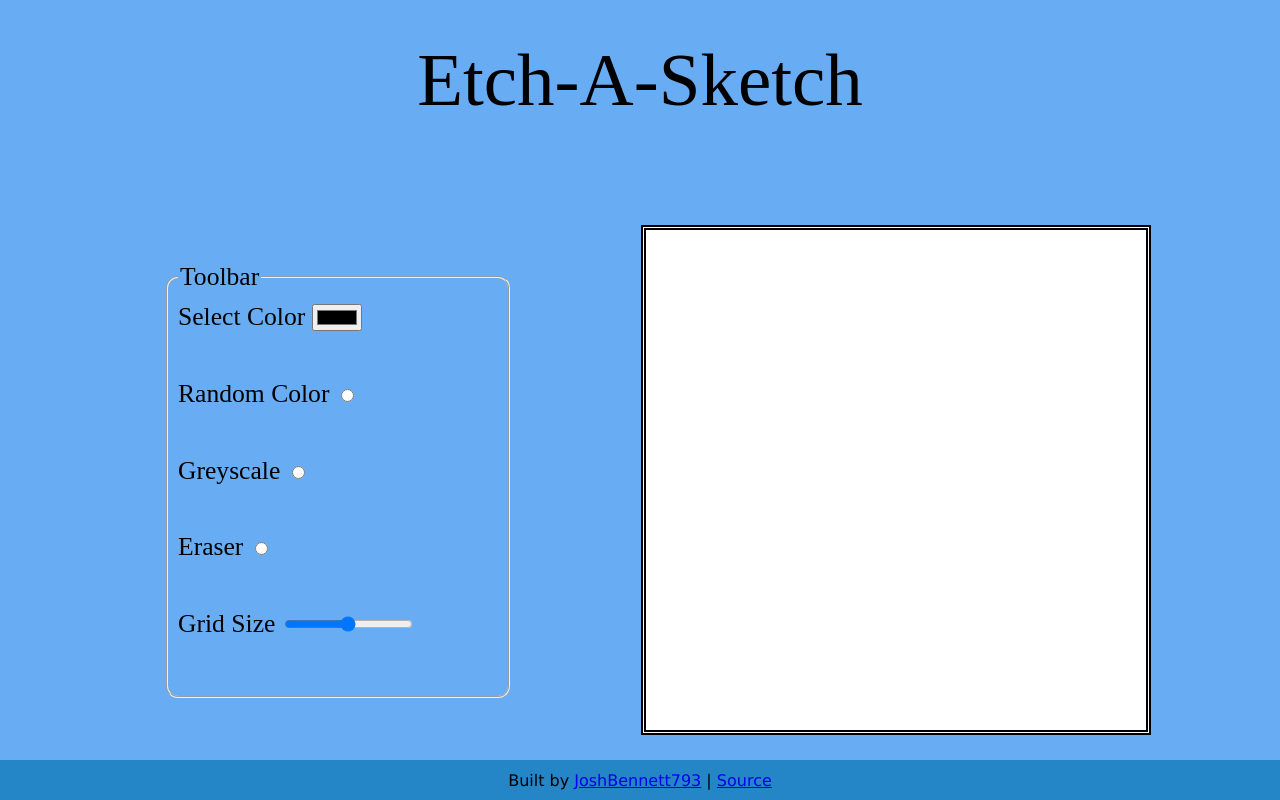
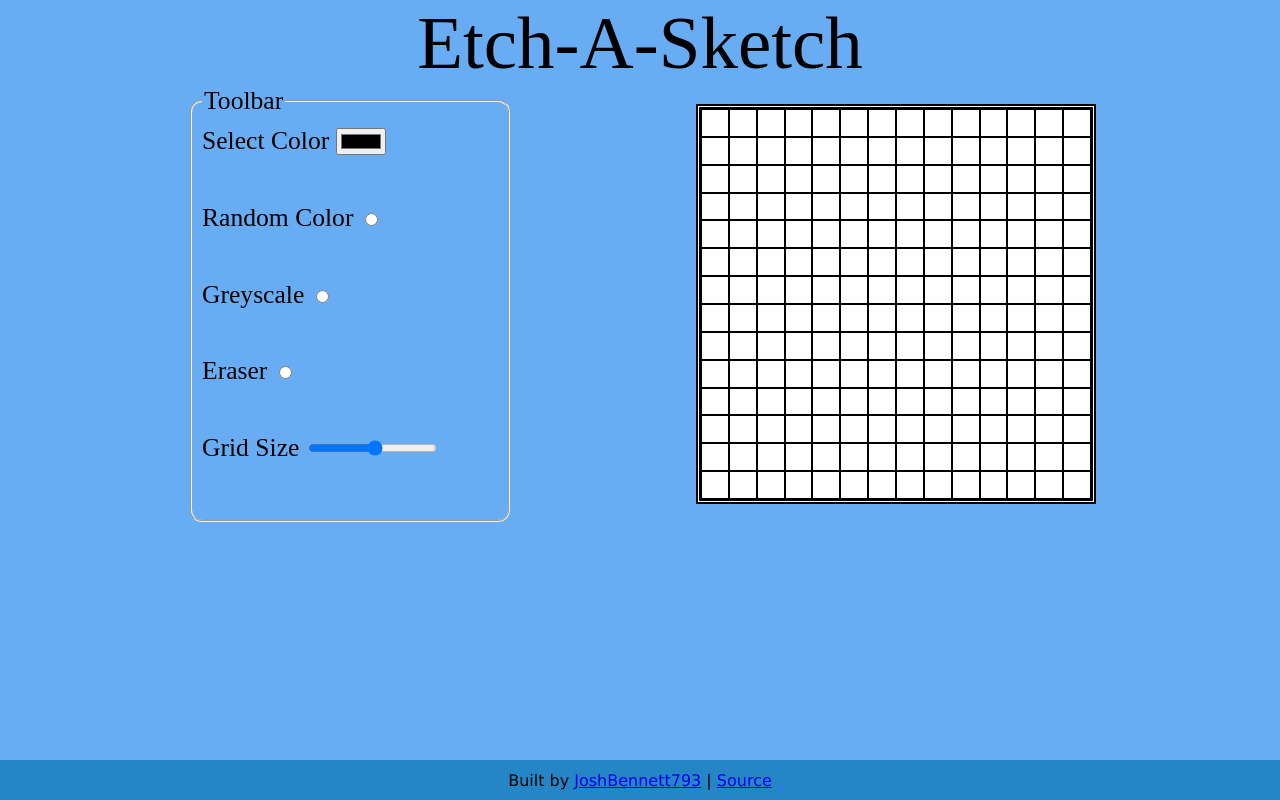
Before and after one commit to JoshBennett793/Etch-A-Sketch, a plain HTML site: page index.html in a window 1280 px wide. Drawn offline with Linux system fonts and the light colour scheme; a web font is replaced by a local one.

Commit message:
Grid population functionality added
Wrote a function (createGrid) that uses DOM manipulation to add divs to a container
and change the style of individual grid squares and arrange those divs
equally, using CSS Grid. Another function (getGridRangeValue) gets the
value of the range input element and assigns that to a variable that is
then called as the argument for how many square divs to create.

```diff
--- a/index.html
+++ b/index.html
@@ -11,7 +11,7 @@
       type="text/css"
       href="//fonts.googleapis.com/css?family=Cabin+Sketch"
     />
-    <script type="javascript" src="script.js"></script>
+    <script src="/script.js" defer></script>
   </head>
   <body>
     <header id="etch-a-sketch">Etch-A-Sketch</header>
@@ -42,7 +42,7 @@
               id="grid-size"
               name="grid-size"
               min="2"
-              max="100"
+              max="25"
             />
           </label>
         </fieldset>
@@ -51,6 +51,7 @@
         <div id="grid-box"></div>
       </div>
     </section>
+    <div id="footer-wrapper">
       <footer id="footer">
         <p>
           Built by
@@ -58,5 +59,6 @@
           <a href="https://github.com/JoshBennett793/Etch-A-Sketch">Source</a>
         </p>
       </footer>
+    </div>
   </body>
 </html>
--- a/script.js
+++ b/script.js
@@ -1,3 +1,23 @@
-//function createGrid(input) {
-//	let grid = document.querySelector(.)
-//}
+const grid = document.querySelector("#grid-box");
+let range = document.getElementById("grid-size");
+
+
+function createGrid(value) {
+	console.log(value);
+  for (let i = 0; i < value * value; i++) {
+		const gridSquare = document.createElement("div");
+    gridSquare.className = "grid-square";
+    gridSquare.textContent = "";
+    grid.appendChild(gridSquare);
+  }
+
+  grid.style.gridTemplateColumns = `repeat(${value}, 1fr)`;
+  grid.style.gridTemplateRows = `repeat(${value}), 1fr)`;
+};
+
+function getGridRangeValue() {
+	let rangeValue = range.value;
+	return parseInt(rangeValue);
+}
+
+createGrid(getGridRangeValue());
--- a/style.css
+++ b/style.css
@@ -1,19 +1,26 @@
+html,
 body {
+  margin: 0;
+  padding: 0;
+}
+
+body {
+  height: 100%;
+  width: 100%;
   font-family: "Cabin Sketch";
   background-color: rgb(104, 173, 243);
-	margin: 0;
-	padding: 0;
   display: flex;
   flex-direction: column;
+  align-items: center;
 }
 
-html, body {
-  height: 100vh;
+* {
+  box-sizing: border-box;
 }
 
 header {
   box-sizing: border-box;
-  height: 20vh;
+  height: 20%;
   font-size: 75px;
   display: flex;
   justify-content: center;
@@ -22,8 +29,7 @@ header {
 
 section {
   min-width: 100%;
-  max-height: auto;
-	padding: 0;
+  height: 75%;
   display: flex;
   justify-content: center;
   align-items: center;
@@ -32,8 +38,7 @@ section {
 }
 
 #toolbar-wrapper {
-  min-width: 40%;
-  max-height: 100%;
+  width: 40%;
   display: flex;
   justify-content: flex-end;
 }
@@ -79,18 +84,30 @@ section {
 
 #grid-wrapper {
   display: flex;
-	resize: horizontal;
   justify-content: center;
-  width: 60vw;
+  width: 60%;
 }
 
 #grid-box {
   border: 5px double black;
   background-color: white;
-  min-width: 65%;
-  padding-bottom: 65%;
+  display: grid;
+  grid-template-columns: repeat(N, 1fr);
+  grid-template-rows: repeat(N, 1fr);
+  width: 400px;
+  height: 400px;
+  overflow: scroll;
 }
 
+.grid-square {
+  border: 1px solid black;
+}
+
+#footer-wrapper {
+  display: flex;
+  justify-content: center;
+  align-items: center;
+}
 footer {
   font-family: Verdana, Tahoma, sans-serif;
   position: fixed;
```
Lines whose indentation alone changed are shown as unchanged.
